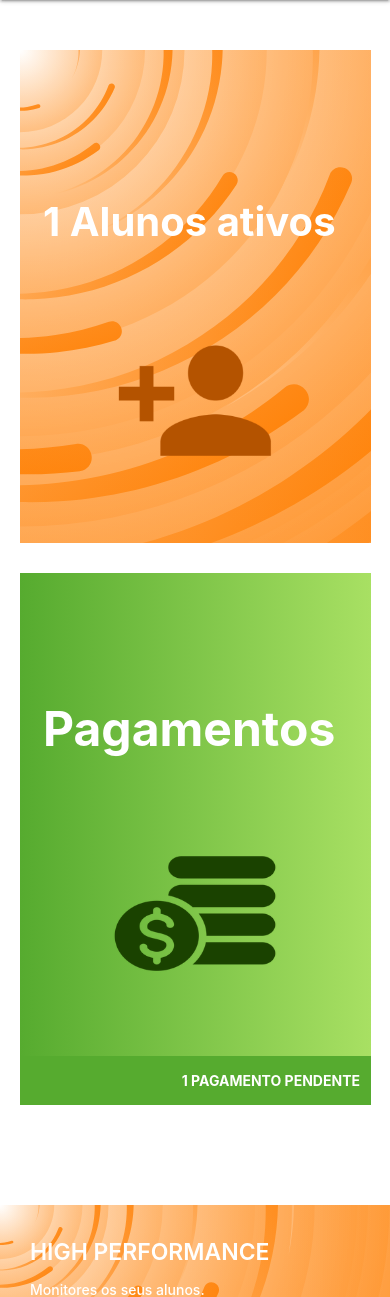
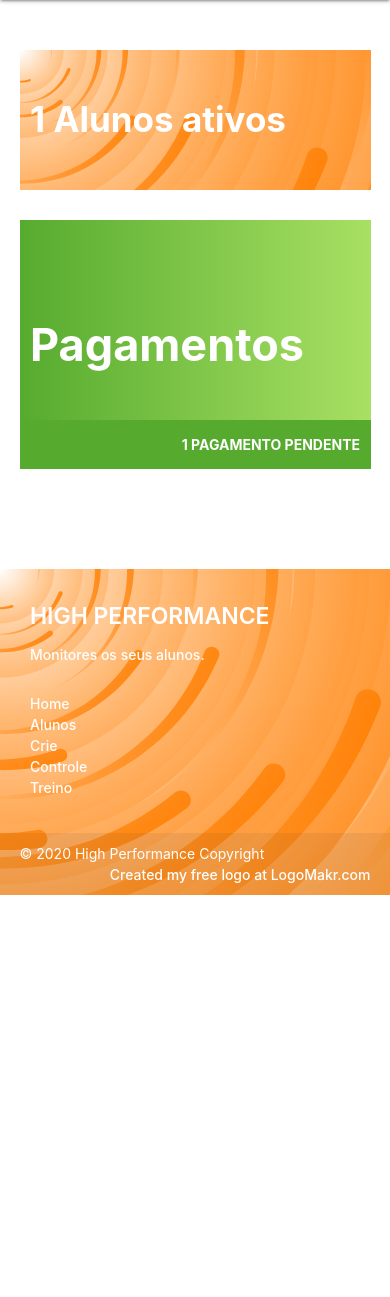
Before and after one commit to rafalmeida73/HighPerformance, a PHP site: page /pages/controle/controle.html in a window 390 px wide. Shown: the part 56-1353 px from the top of the page. After the commit the page ends 951 px from the top, so only its background shows below. Run offline with PHP 8.4, Linux system fonts and the light colour scheme.

Commit message:
Alterando font img etc mobile

```diff
--- a/index.css
+++ b/index.css
@@ -309,6 +309,10 @@ a[href="#top"]:hover {
     #banner img {
         margin-top: 0;
     }
+    #banner h1 {
+        margin-top: 40%;
+        font-size: 44px;
+    }
     #ilustracao h6 {
         font-size: 25px;
     }
--- a/pages/alunos/alunos.css
+++ b/pages/alunos/alunos.css
@@ -145,4 +145,10 @@ a[href="#top"]:hover {
         margin-top: 0;
         max-height: 100vh;
     }
+    .quadrado img {
+        display: none;
+    }
+    #alunos h2 {
+        margin-top: 40px;
+    }
 }
--- a/pages/controle/controle.css
+++ b/pages/controle/controle.css
@@ -112,4 +112,18 @@ a[href="#top"]:hover {
         margin-top: 0;
         max-height: 100vh;
     }
+    .quadrado img {
+        display: none;
+    }
+    #alunos h2 {
+        margin: 50px 0;
+        font-size: 35px;
+    }
+    .quadrado2 img {
+        display: none;
+    }
+    #pagamentos h2 {
+        margin: 50px 0;
+        font-size: 45px;
+    }
 }
```
Also changed, not shown: pages/cadastro/cadastro.css (+12 -0 lines), pages/crie/crie.css (+8 -1 lines), pages/entrar/login.css (+9 -0 lines).
